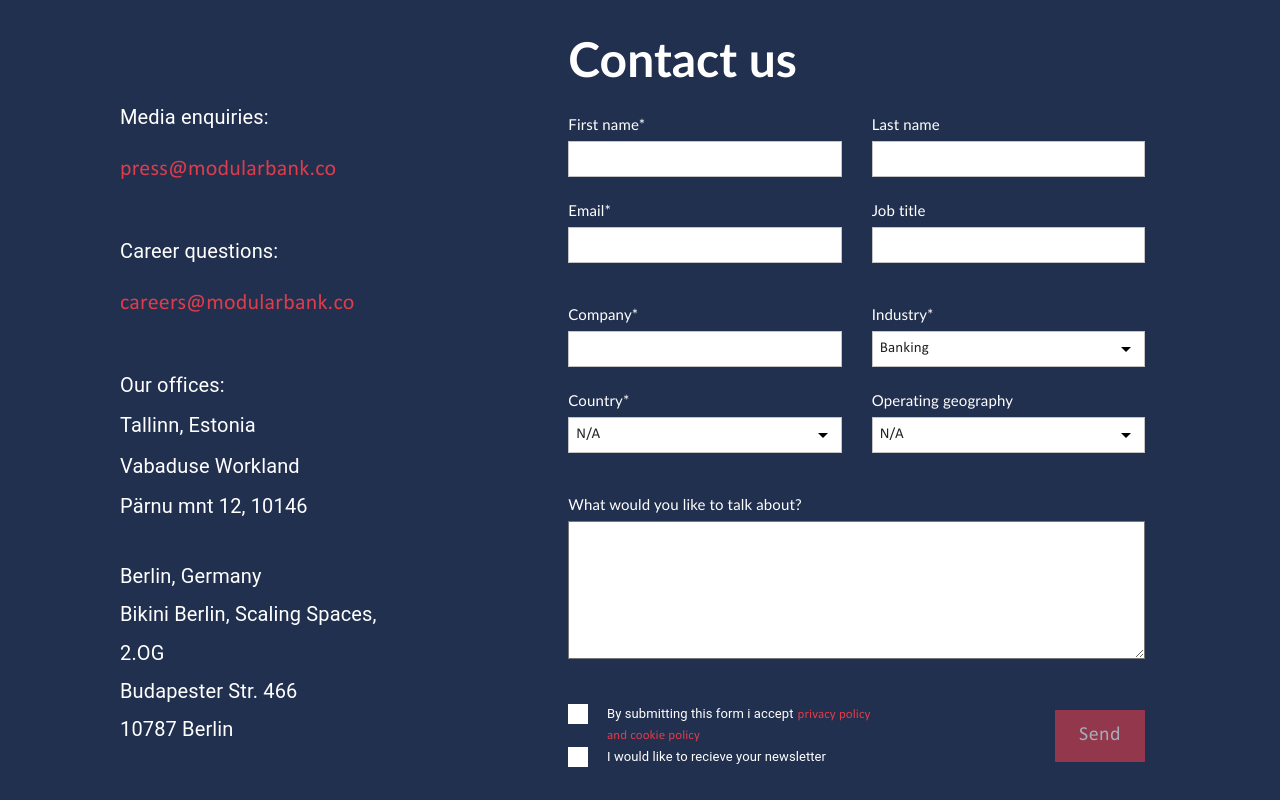
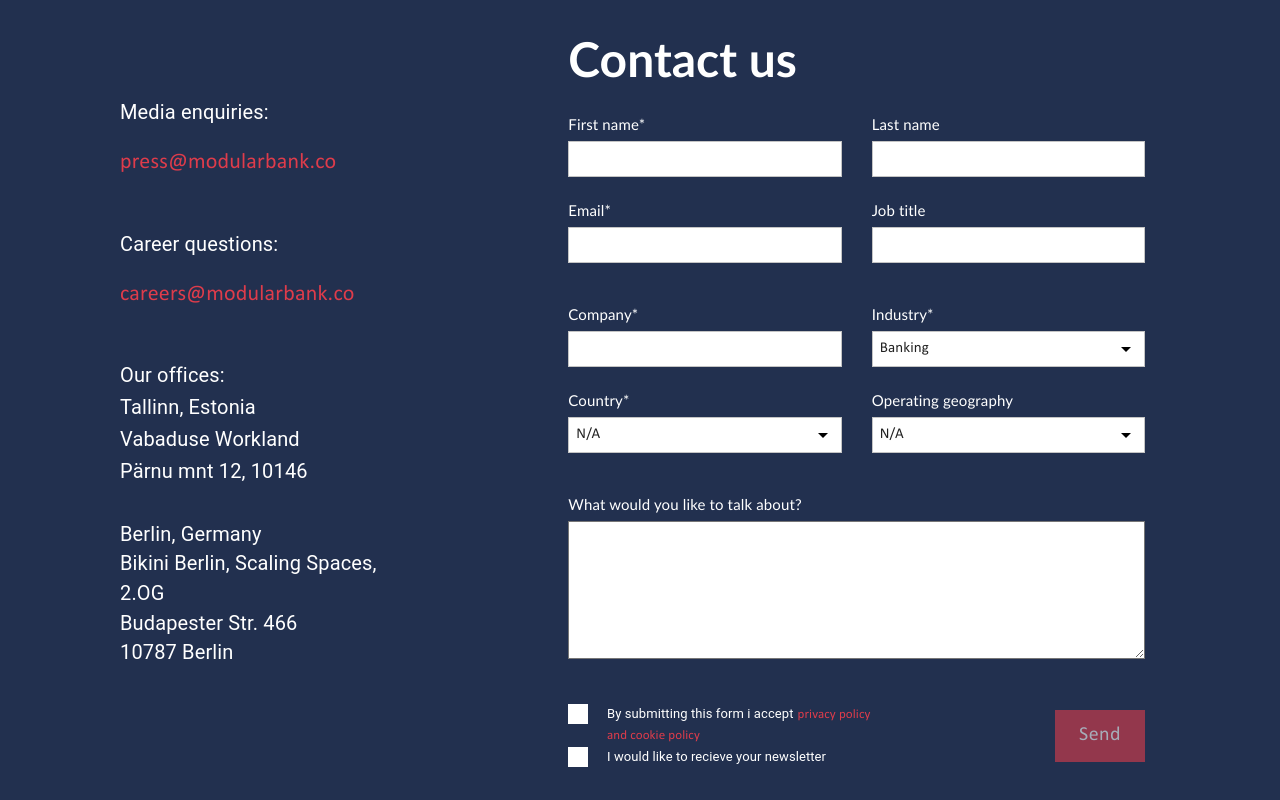
Before and after one commit to rishi4758/ModularBank, a React (Create React App) app: page / in a window 1280 px wide. Built offline with nearby package versions, Linux system fonts and the light colour scheme.

Commit message:
country added

```diff
--- a/src/components/Form/information.tsx
+++ b/src/components/Form/information.tsx
@@ -17,7 +17,14 @@
       >
         Contact us
       </Grid>
-      <Grid item xs={12} sm={5} container justify="center">
+      <Grid
+        item
+        xs={12}
+        sm={5}
+        container
+        justify="center"
+        className={classes.infoContainer}
+      >
         <Grid container className={classes.textContainer} justify="flex-start">
           <Grid container>
             <Typography variant="h4">Media enquiries:</Typography>
--- a/src/components/Form/styles.tsx
+++ b/src/components/Form/styles.tsx
@@ -31,8 +31,14 @@
   },
 
   //------styling  information component in information.tsx file ---------
+  infoContainer: {
+    maxHeight: 600,
+    display: "flex",
+    alignItems: "space-between",
+  },
   textContainer: {
     marginBottom: 30,
+    lineHeight: 0,
   },
   infoEmail: {
     fontSize: 22,
@@ -49,7 +55,6 @@
   },
 
   //------styling  select component in select.tsx file ---------
-  popOver: {},
   flagImage: {
     width: 16,
     height: 16,
--- a/src/themes/muitheme.tsx
+++ b/src/themes/muitheme.tsx
@@ -147,7 +147,7 @@
     },
     h4: {
       fontSize: 20,
-      lineHeight: 1.5,
+      lineHeight: 1,
       color: "#fff",
       fontWeight: 400,
     },
```
